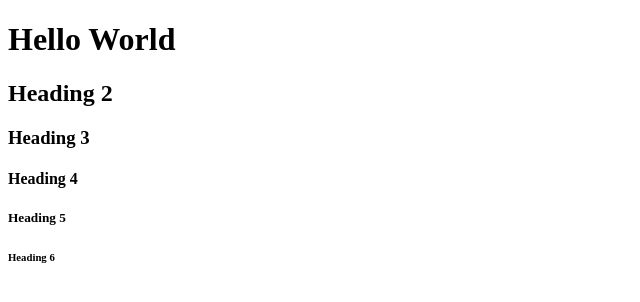
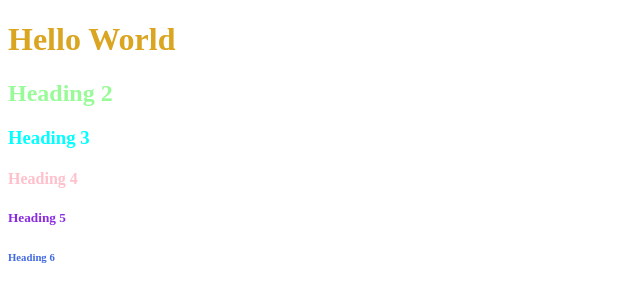
Before and after one commit to makeespresso/uxcode, a plain HTML site: page index.html in a window 1280 px wide. Shown: the whole page, without its empty margins (0-640 px from the left). Drawn offline with Linux system fonts and the light colour scheme.

Commit message:
Header model Added color

```diff
--- a/index.html
+++ b/index.html
@@ -9,12 +9,12 @@
 </head>
 
 <body>
-  <h1>Hello World</h1>
-  <h2>Heading 2</h2>
-  <h3>Heading 3</h3>
-  <h4>Heading 4</h4>
-  <h5>Heading 5</h5>
-  <h6>Heading 6</h6>
+  <h1 style="color:goldenrod">Hello World</h1>
+  <h2 style="color:palegreen">Heading 2</h2>
+  <h3 style="color:aqua">Heading 3</h3>
+  <h4 style="color:pink">Heading 4</h4>
+  <h5 style="color:blueviolet">Heading 5</h5>
+  <h6 style="color:royalblue">Heading 6</h6>
 </body>
 
 </html>
```
